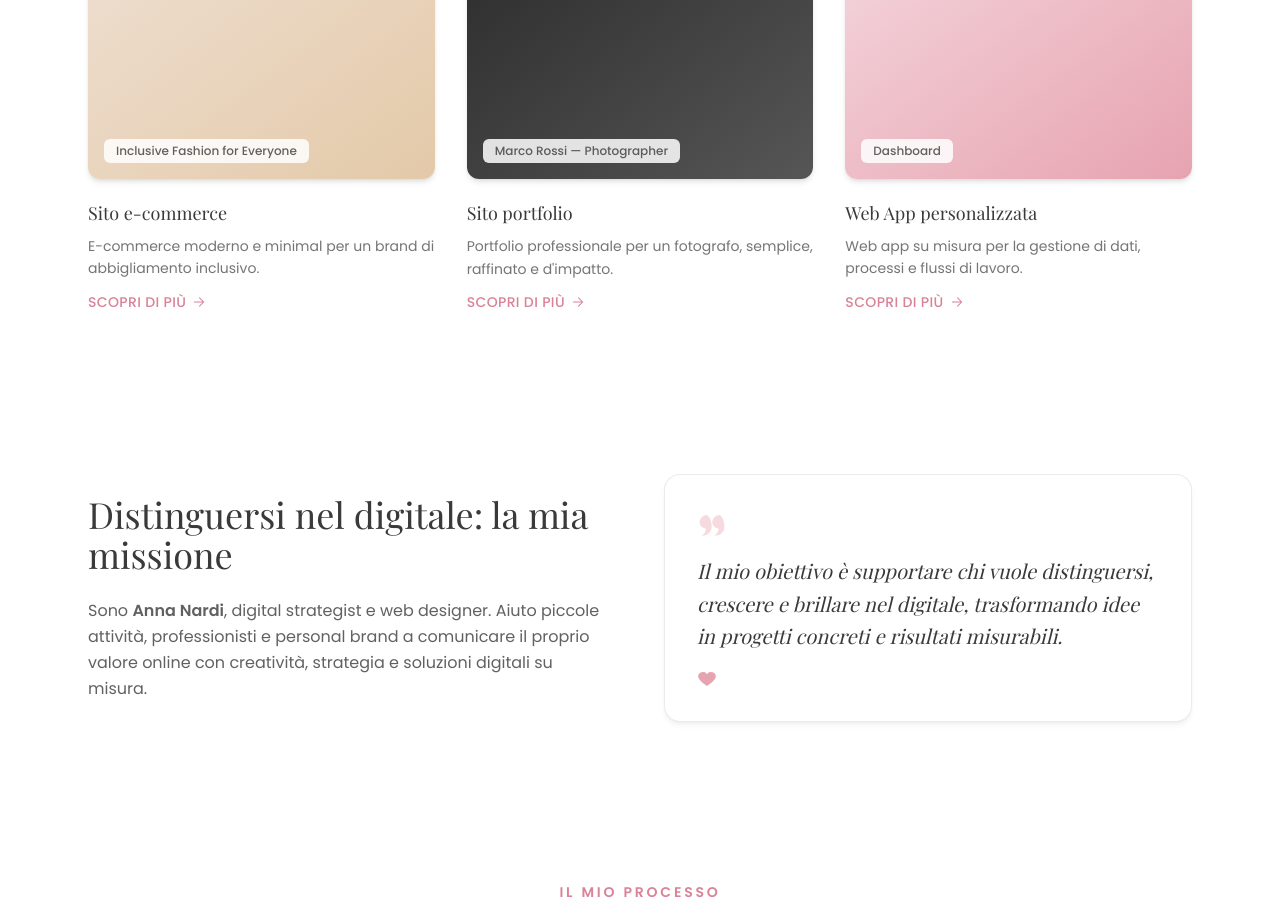
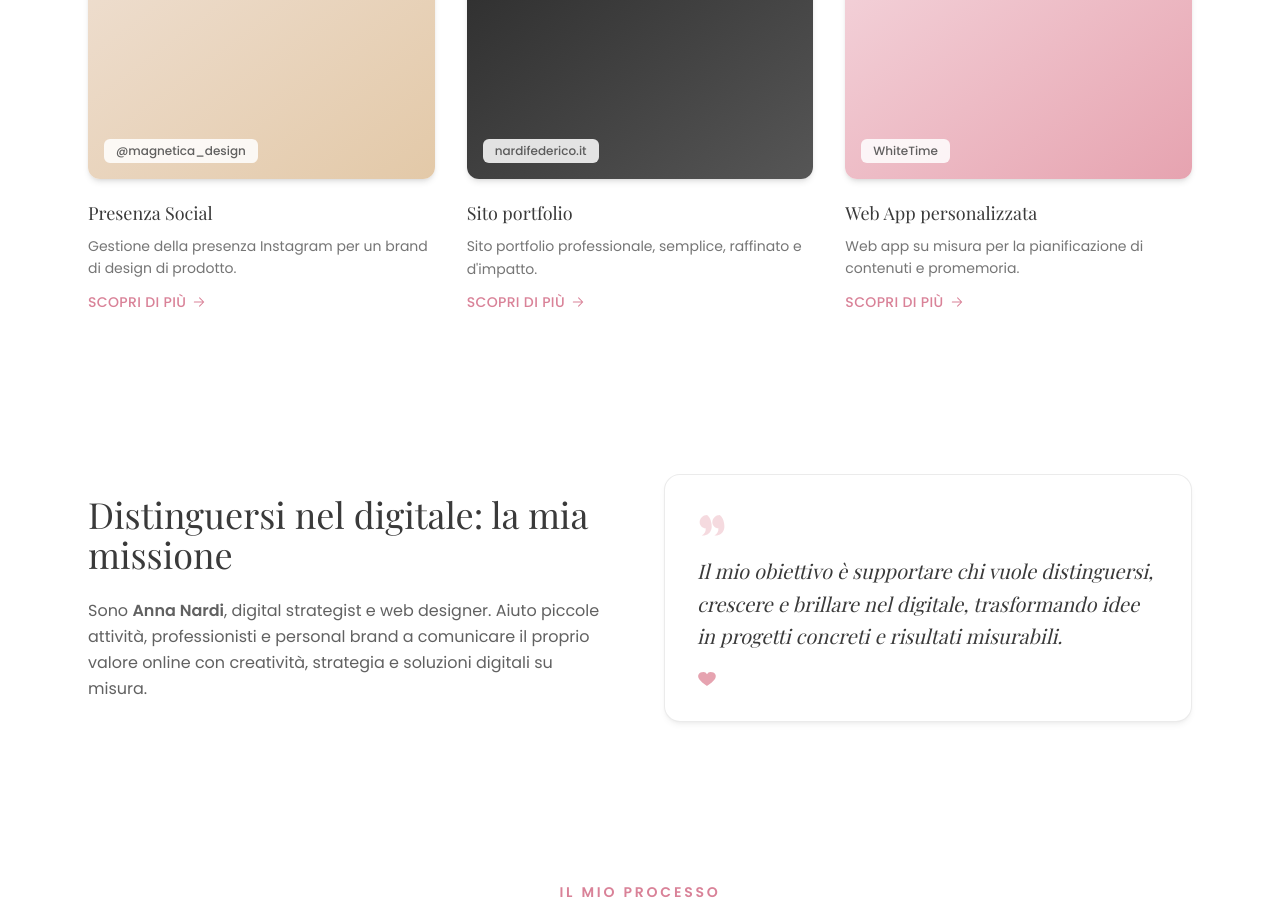
Before and after one commit to nardiianna/nardianna.it, a Next.js app: page / in a window 1280 px wide. Shown: the part 1600-2518 px from the top of the page. Built offline with nearby package versions, Linux system fonts and the light colour scheme; a web font is replaced by a local one.

Commit message:
Replace placeholder projects with real examples
Presenza Social (Magnetica Design Instagram), Sito portfolio
(nardifederico.it), Web App personalizzata (WhiteTime). Cards now
link out to the live projects.

```diff
--- a/src/components/Projects.tsx
+++ b/src/components/Projects.tsx
@@ -2,21 +2,24 @@ import { ArrowRightIcon } from "./icons";
 
 const PROJECTS = [
   {
-    label: "Inclusive Fashion for Everyone",
-    title: "Sito e-commerce",
-    description: "E-commerce moderno e minimal per un brand di abbigliamento inclusivo.",
+    label: "@magnetica_design",
+    title: "Presenza Social",
+    description: "Gestione della presenza Instagram per un brand di design di prodotto.",
+    href: "https://www.instagram.com/magnetica_design/",
     gradient: "from-[#efe0d3] to-[#e3c9a8]",
   },
   {
-    label: "Marco Rossi — Photographer",
+    label: "nardifederico.it",
     title: "Sito portfolio",
-    description: "Portfolio professionale per un fotografo, semplice, raffinato e d'impatto.",
+    description: "Sito portfolio professionale, semplice, raffinato e d'impatto.",
+    href: "https://www.nardifederico.it",
     gradient: "from-[#2b2b2b] to-[#565656]",
   },
   {
-    label: "Dashboard",
+    label: "WhiteTime",
     title: "Web App personalizzata",
-    description: "Web app su misura per la gestione di dati, processi e flussi di lavoro.",
+    description: "Web app su misura per la pianificazione di contenuti e promemoria.",
+    href: "https://whitetime.nardianna.it",
     gradient: "from-[#f4d7de] to-[#e6a3b0]",
   },
 ];
@@ -49,7 +52,9 @@ export default function Projects() {
                 {project.description}
               </p>
               <a
-                href="#contatti"
+                href={project.href}
+                target="_blank"
+                rel="noopener noreferrer"
                 className="mt-3 inline-flex items-center gap-1.5 text-sm font-medium uppercase tracking-wide text-pink-dark hover:text-pink"
               >
                 Scopri di più
```
